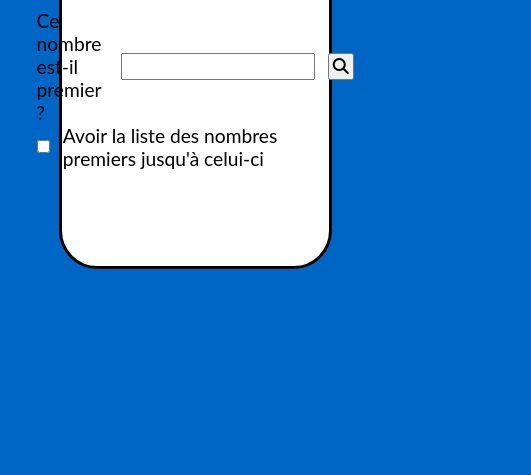
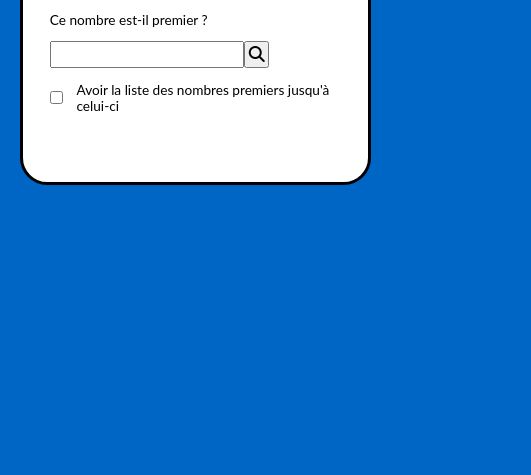
Before and after one commit to toops61/nombre_premier, a plain HTML site: page index.html in a window 390 px wide. Shown: the part 369-844 px from the top of the page, 531 px wide, since content can reach past the window. Drawn offline with Linux system fonts and the light colour scheme.

Commit message:
correct responsive

```diff
--- a/index.html
+++ b/index.html
@@ -14,8 +14,10 @@
         <form>
             <div class="input-container">
                 <label for="enter-number">Ce nombre est-il premier ?</label>
-                <input type="number" name="enter-number" id="enter-number">
-                <button class="valid"></button>
+                <div class="input">
+                    <input type="number" name="enter-number" id="enter-number">
+                    <button class="valid"></button>
+                </div>
             </div>
             <div class="input-container">
                 <input type="checkbox" name="list-numbers" id="list-numbers">
--- a/style.css
+++ b/style.css
@@ -3,7 +3,7 @@
     font-style: normal;
     font-weight: 900;
     font-display: block;
-    src: url("../fonts/fa-solid-900.woff2") format("woff2"), url("../fonts/fa-solid-900.woff") format("woff"), url("../fonts/fa-solid-900.ttf") format("truetype")
+    src: url("./fonts/fa-solid-900.woff2") format("woff2"), url("./fonts/fa-solid-900.woff") format("woff"), url("./fonts/fa-solid-900.ttf") format("truetype")
 }
 
 *, ::before, ::after {
@@ -20,11 +20,10 @@ font-size: 1.5vw;
 display: flex;
 justify-content: center;
 align-items: center;
-font-size: 1.2em;
 }
 
 main {
-width: 70vw;
+width: 40em;
 display: flex;
 flex-direction: column;
 align-items: center;
@@ -42,17 +41,25 @@ justify-content: center;
 margin: 2em 0;
 }
 
-label:first-child,input:first-child {
+label:first-child {
     margin-right: 1em;
 }
-
-input {
-    margin: 1em 0;
+label:last-child {
+    margin-left: 1em;
 }
 
 .input-container {
     display: flex;
     align-items: center;
+}
+
+.input {
+    margin: 1em 0;
+    display: flex;
+}
+
+input {
+    max-width: 50vw;
 }
 
 #enter-number {
@@ -61,7 +68,6 @@ input {
 }
 
 .valid {
-    margin-left: 1em;
     padding: .2em;
 }
 
@@ -77,7 +83,7 @@ input {
 }
 
 .result {
-    width: 35em;
+    /* width: 35em; */
     display: flex;
     justify-content: center;
 }
@@ -112,3 +118,16 @@ input {
 .hide {
     display: none;
 }
+
+@media screen and (max-width: 900px) {
+    body {
+      font-size: 3.5vw;
+    }
+    main {
+        width: 90%;
+    }
+    .input-container:first-child {
+        flex-direction: column;
+        align-items: flex-start;
+    }
+}
```
